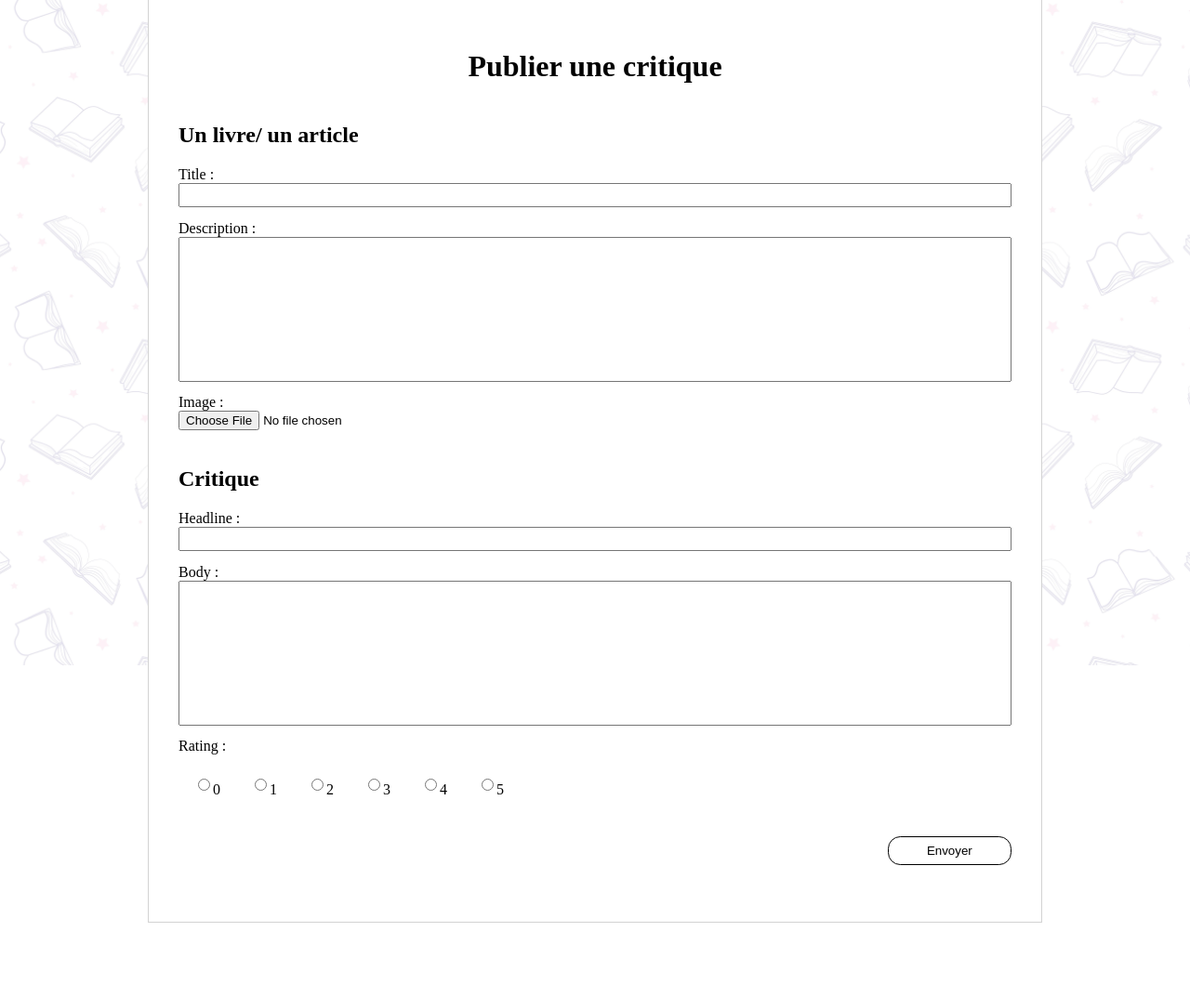
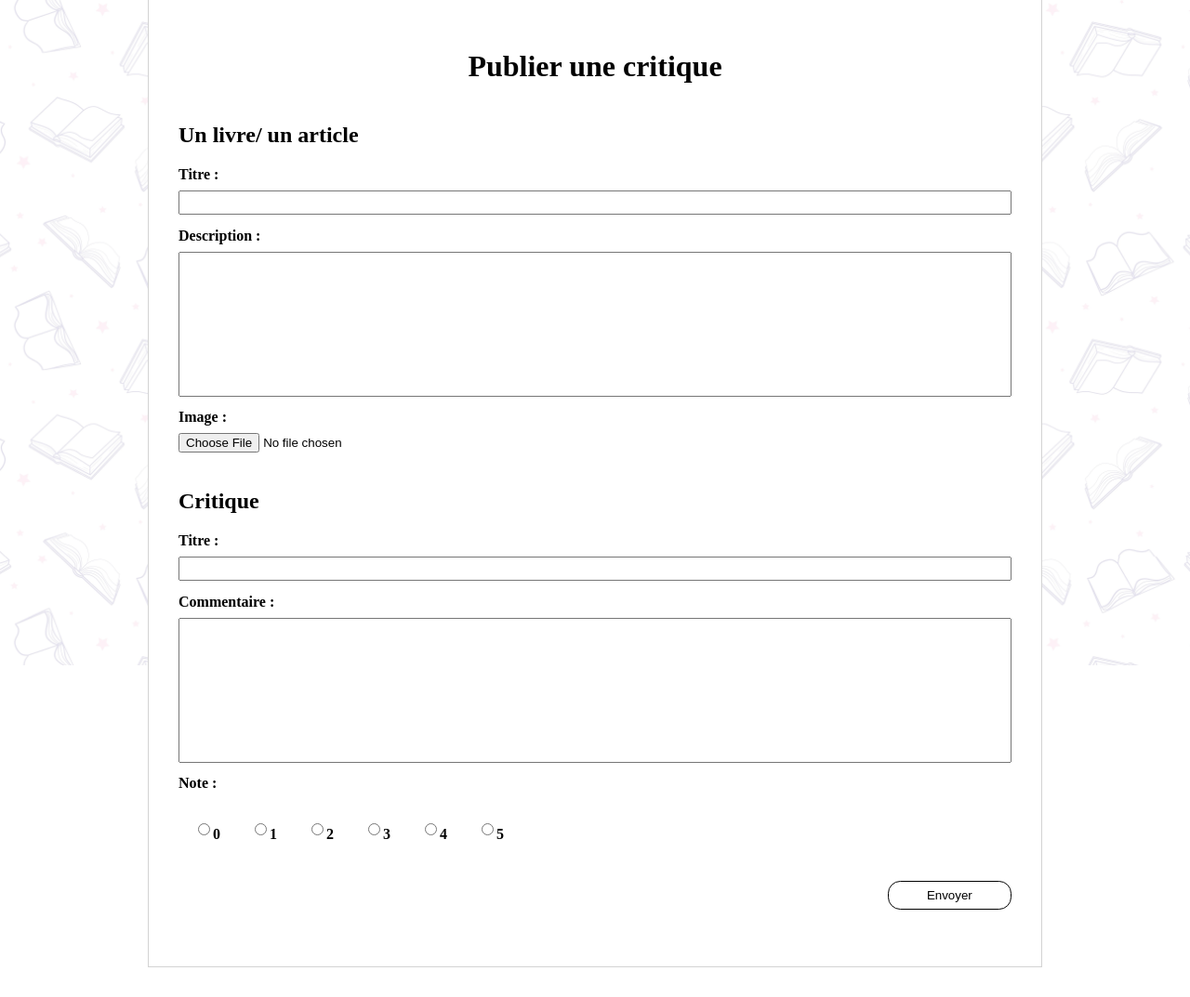
Before and after one commit to Mimi1706/litrevu, a Django app: page /review/create-ticket-and-review in a window 1280 px wide. Shown: the part 84-1157 px from the top of the page at 93% size. Before the commit the page ends 1077 px from the top, so only its background shows below. Run offline with Django 4.2, Linux system fonts and the light colour scheme; a user stored in the database is signed in.

Commit message:
Updating labels

```diff
--- a/litrevu/review/forms.py
+++ b/litrevu/review/forms.py
@@ -7,10 +7,15 @@ class ReviewForm(forms.ModelForm):
     rating = forms.TypedChoiceField(
         choices=[(0, '0'), (1, '1'), (2, '2'), (3, '3'), (4, '4'), (5, '5')],
         widget=forms.RadioSelect,
-        coerce=int
+        coerce=int,
+        label='Note'
     )
 
     # class meta will use the Review model to create a form
     class Meta:
         model = Review
         fields = ['headline', 'body', 'rating']
+        labels = {
+            'headline': 'Titre',
+            'body': 'Commentaire',
+        }
--- a/litrevu/static/css/form.css
+++ b/litrevu/static/css/form.css
@@ -58,3 +58,9 @@ textarea {
   display: flex;
   align-items: center;
 }
+
+label {
+  font-weight: 600;
+
+  margin-bottom: 0.5em;
+}
--- a/litrevu/ticket/forms.py
+++ b/litrevu/ticket/forms.py
@@ -11,3 +11,7 @@ class TicketForm(forms.ModelForm):
     class Meta:
         model = Ticket
         fields = ['title', 'description', 'image']
+        labels = {
+            'title': 'Titre',
+            'description': 'Description',
+        }
```
